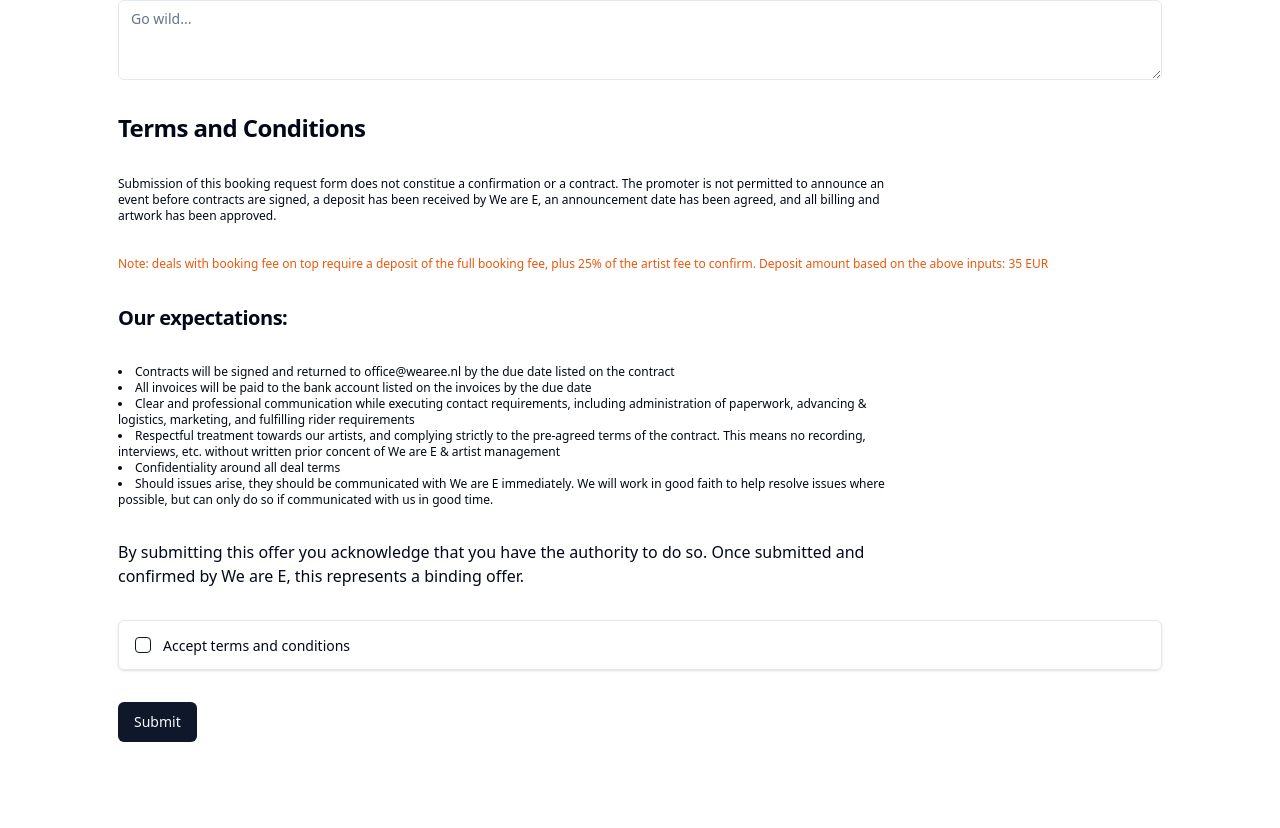
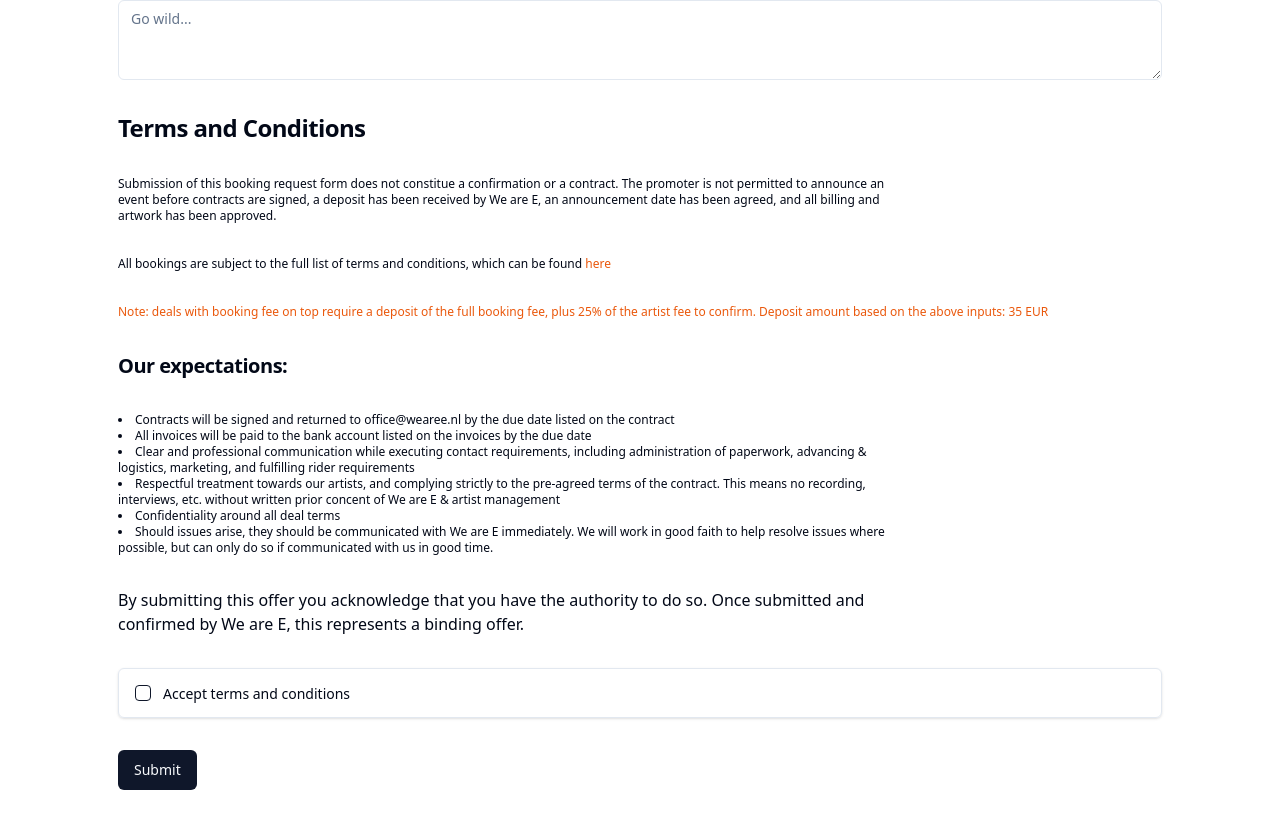
Before and after one commit to Jangelsdork/artist-booking-form, a Next.js app: page / in a window 1280 px wide. Shown: the part 3164-3992 px from the top of the page. Built offline with nearby package versions, Linux system fonts and the light colour scheme.

Commit message:
changes for production

```diff
--- a/src/app/globals.css
+++ b/src/app/globals.css
@@ -33,6 +33,12 @@
     --ring: 222.2 84% 4.9%;
 
     --radius: 0.5rem;
+
+    input[type="number"]::-webkit-inner-spin-button,
+  input[type="number"]::-webkit-outer-spin-button {
+    -webkit-appearance: none;
+    margin: 0;
+  }
   }
 
   .dark {
--- a/src/components/BookingForm.tsx
+++ b/src/components/BookingForm.tsx
@@ -7,7 +7,7 @@ import ReCAPTCHA from "react-google-recaptcha"
 import { useRef, useState } from "react"
 
 
-
+import Link from "next/link"
 
 
 import * as z from "zod"
@@ -584,9 +584,7 @@ const form = useForm<z.infer<typeof formSchema>>({
                           <SelectContent>
                             <SelectItem value="EUR">EUR</SelectItem>
                             <SelectItem value="USD">USD</SelectItem>
-                            <SelectItem value="AUD">AUD</SelectItem>
                             <SelectItem value="GBP">GBP</SelectItem>
-                            <SelectItem value="CAD">CAD</SelectItem>
                           </SelectContent>
                         </Select>
                       </FormControl>
@@ -1486,6 +1484,9 @@ const form = useForm<z.infer<typeof formSchema>>({
             received by We are E, an announcement date has been agreed, and all
             billing and artwork has been approved.
           </div>
+          <div className="text-xs max-w-[60vw]">
+            All bookings are subject to the full list of terms and conditions, which can be found <Link className="text-orange-600" href="https://wearee.nl/terms-conditions/" >here</Link>
+          </div>
           {form.control._formValues.plus_bf ? (
                 <div className="text-xs text-wrap text-orange-600">
                   Note: deals with booking fee on top require a deposit of the
```
